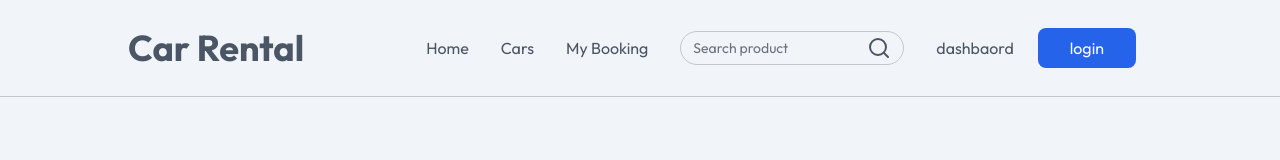
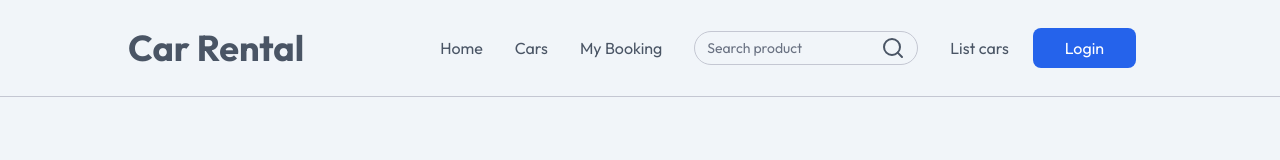
Before and after one commit to sunnykhan12345/car-rental-website, a React (Vite) app: page / in a window 1280 px wide. Shown: the top 160 px of the page. Built offline with nearby package versions, Linux system fonts and the light colour scheme.

Commit message:
login form fetch api succefully

```diff
--- a/src/App.jsx
+++ b/src/App.jsx
@@ -1,4 +1,4 @@
-import { Route, Routes } from "react-router-dom";
+import { Route, Routes, useLocation } from "react-router-dom";
 import Navbar from "./components/Navbar";
 import Home from "./pages/Home";
 import Cars from "./pages/Cars";
@@ -13,15 +13,19 @@ import ManageBookings from "./pages/owner/ManageBookings";
 import { useState } from "react";
 import { Toaster } from "react-hot-toast";
 import Login from "./components/Login";
+import { useAppContext } from "./context/AppContext";
 const App = () => {
-  const [showLogin, setShowLogin] = useState(false);
+  const isOwnerPath = useLocation().pathname.startsWith("/owner");
+
+  const { showLogin } = useAppContext();
 
   return (
     <>
       <Toaster />
-      {showLogin && <Login setShowLogin={setShowLogin} />}
+      {showLogin && <Login />}
+      {!isOwnerPath && <Navbar />}
 
-      <Navbar setShowLogin={setShowLogin} />
+      {/* <Navbar setShowLogin={setShowLogin} /> */}
       {showLogin}
 
       <Routes>
--- a/src/components/Login.jsx
+++ b/src/components/Login.jsx
@@ -1,6 +1,9 @@
 import React from "react";
+import { useAppContext } from "../context/AppContext";
+import toast from "react-hot-toast";
 
-const Login = ({ setShowLogin }) => {
+const Login = () => {
+  const { setShowLogin, axios, setToken, navigate } = useAppContext();
   const [state, setState] = React.useState("login");
   const [name, setName] = React.useState("");
   const [email, setEmail] = React.useState("");
@@ -8,7 +11,27 @@ const Login = ({ setShowLogin }) => {
 
   const onSubmitHandler = async (event) => {
     event.preventDefault();
+
+    try {
+      const { data } = await axios.post(`/api/user/${state}`, {
+        name,
+        email,
+        password,
+      });
+
+      if (data.success) {
+        navigate("/");
+        setToken(data.token);
+        localStorage.setItem("token", data.token);
+        setShowLogin(false);
+      } else {
+        toast.error(data.message);
+      }
+    } catch (error) {
+      toast.error(error.message || "Something went wrong");
+    }
   };
+
   return (
     <div
       onClick={() => setShowLogin(false)}
--- a/src/components/Navbar.jsx
+++ b/src/components/Navbar.jsx
@@ -1,11 +1,28 @@
 import React, { useState } from "react";
 import { MenuLinks } from "../assets";
 import { Link, useLocation, useNavigate } from "react-router-dom";
-import { Home, MenuIcon, Search } from "lucide-react";
-const Navbar = ({ setShowLogin }) => {
+import { Home, LogOut, MenuIcon, Search } from "lucide-react";
+import { useAppContext } from "../context/AppContext";
+import toast from "react-hot-toast";
+const Navbar = () => {
+  const { setShowLogin, user, isOwner, axios, setIsOwener } = useAppContext();
   const location = useLocation();
   const [open, setOpen] = useState(false);
   const navigate = useNavigate();
+
+  const changegeRole = async () => {
+    try {
+      const { data } = await axios.post("/api/owner/change-role");
+      if (data.success) {
+        setIsOwener(true);
+        toast.success(data.message);
+      } else {
+        toast.error(data.error);
+      }
+    } catch (error) {
+      toast.error(error.message);
+    }
+  };
 
   return (
     <div
@@ -37,14 +54,20 @@ const Navbar = ({ setShowLogin }) => {
           <Search className="w-6 h-6 flex-shrink-0" />
         </div>
         <div className="flex items-start sm:items-center max-sm:flex-col gap-6">
-          <button onClick={() => navigate("/owner")} className="cursor-pointer">
-            dashbaord
+          <button
+            onClick={() => (isOwner ? navigate("/owner") : changegeRole())}
+            className="cursor-pointer"
+          >
+            {isOwner ? "Dashbaord" : "List cars"}
           </button>
+
           <button
-            onClick={() => setShowLogin(true)}
+            onClick={() => {
+              user ? LogOut() : setShowLogin(true);
+            }}
             className="cursor-pointer px-8 py-2 text-white bg-primary hover:bg-primary-dull rounded-lg transition-all"
           >
-            login
+            {user ? "Logout" : "Login"}
           </button>
         </div>
       </div>
--- a/src/context/AppContext.jsx
+++ b/src/context/AppContext.jsx
@@ -20,7 +20,7 @@ export const AppProivder = ({ children }) => {
   // function to chec is user logedin
   const fetchUser = async () => {
     try {
-      const { data } = await axios.fetch("/api/user/data");
+      const { data } = await axios.get("/api/user/data");
       if (data.success) {
         setUser(data.user);
         setIsOwener(data.user.role === "owner");
```
